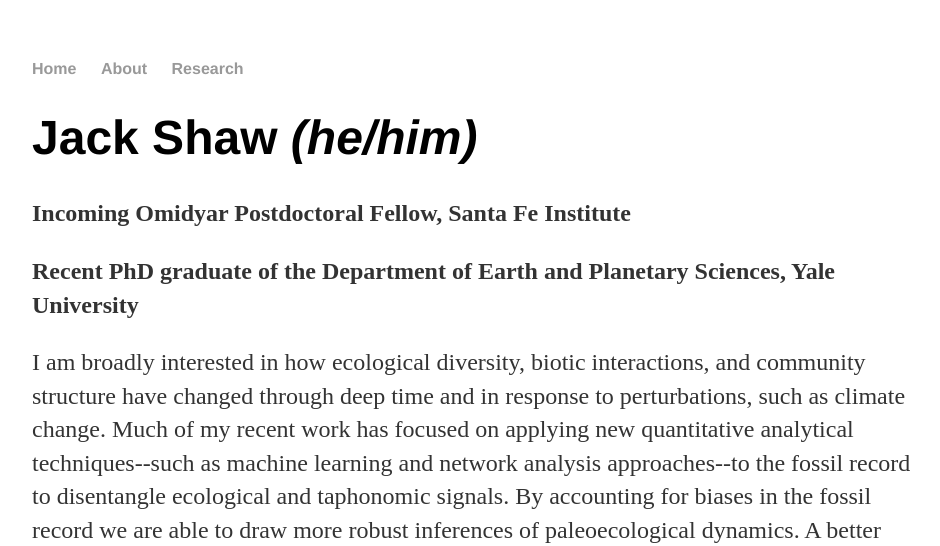
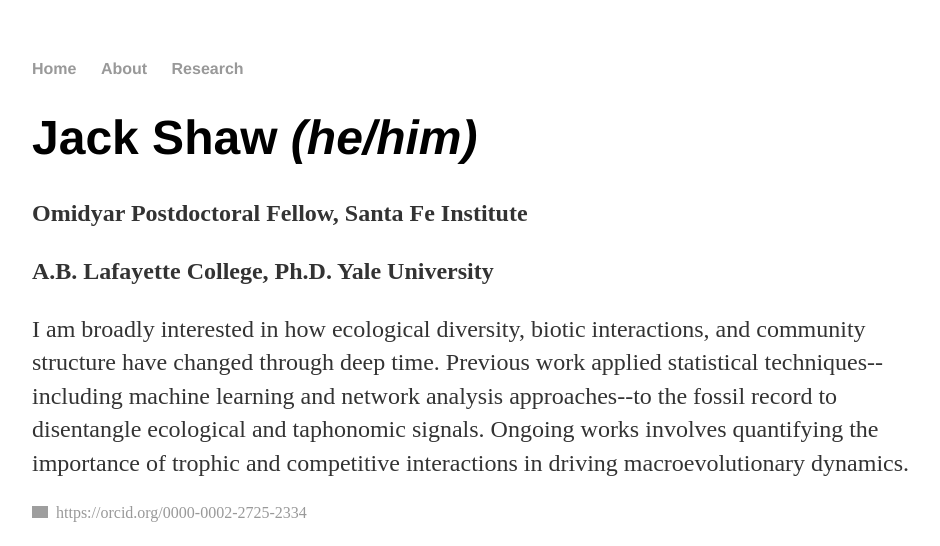
Before and after one commit to jackolivershaw/jackolivershaw.github.io, a Jekyll site: the page built from index.html, in a window 1280 px wide. Shown: the top 546 px of the page, without its empty margins (160-1100 px from the left). Built offline with Jekyll 4.4.1, drawn with Linux system fonts in a browser that asks for light colours; some of the changed text lies outside the part shown; grey boxes are pictures that could not be loaded.

Commit message:
Update index.html

```diff
--- a/index.html
+++ b/index.html
@@ -5,11 +5,11 @@
 <div class="blurb">
 	<h1>Jack Shaw <i>(he/him)</i></h1>
 	<b>
-		<p>Incoming Omidyar Postdoctoral Fellow, Santa Fe Institute</p>
-		<p>Recent PhD graduate of the Department of Earth and Planetary Sciences, Yale University</p>
+		<p>Omidyar Postdoctoral Fellow, Santa Fe Institute</p>
+		<p>A.B. Lafayette College, Ph.D. Yale University</p>
 	</b>
 	<p></p>
-	<p>I am broadly interested in how ecological diversity, biotic interactions, and community structure have changed through deep time and in response to perturbations, such as climate change. Much of my recent work has focused on applying new quantitative analytical techniques--such as machine learning and network analysis approaches--to the fossil record to disentangle ecological and taphonomic signals. By accounting for biases in the fossil record we are able to draw more robust inferences of paleoecological dynamics. A better understanding of these dynamics is vital for evaluating future biotic responses to global change. Ongoing works involves elucidating the importance of trophic and competitive interactions in driving macroevolutionary dynamics.</p>
+	<p>I am broadly interested in how ecological diversity, biotic interactions, and community structure have changed through deep time. Previous work applied statistical techniques--including machine learning and network analysis approaches--to the fossil record to disentangle ecological and taphonomic signals. Ongoing works involves quantifying the importance of trophic and competitive interactions in driving macroevolutionary dynamics.</p>
 	<p></p>
 	<div itemscope itemtype="https://schema.org/Person"><a itemprop="sameAs" content="https://orcid.org/0000-0002-2725-2334" href="https://orcid.org/0000-0002-2725-2334" target="orcid.widget" rel="me noopener noreferrer" style="vertical-align:top;"><img src="https://orcid.org/sites/default/files/images/orcid_16x16.png" style="width:1em;margin-right:.5em;" alt="ORCID iD icon">https://orcid.org/0000-0002-2725-2334</a></div>
 	<p></p>
```
